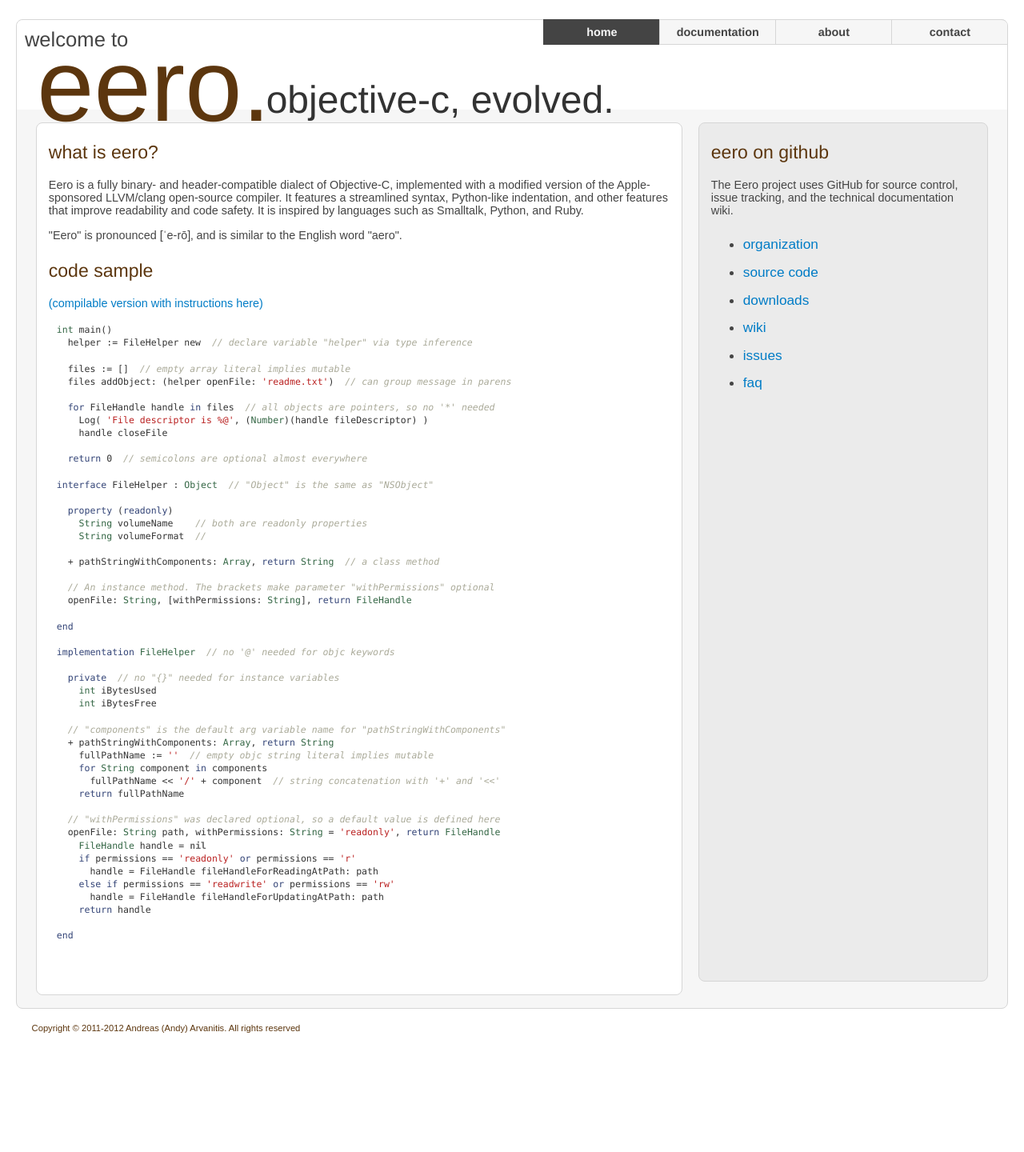
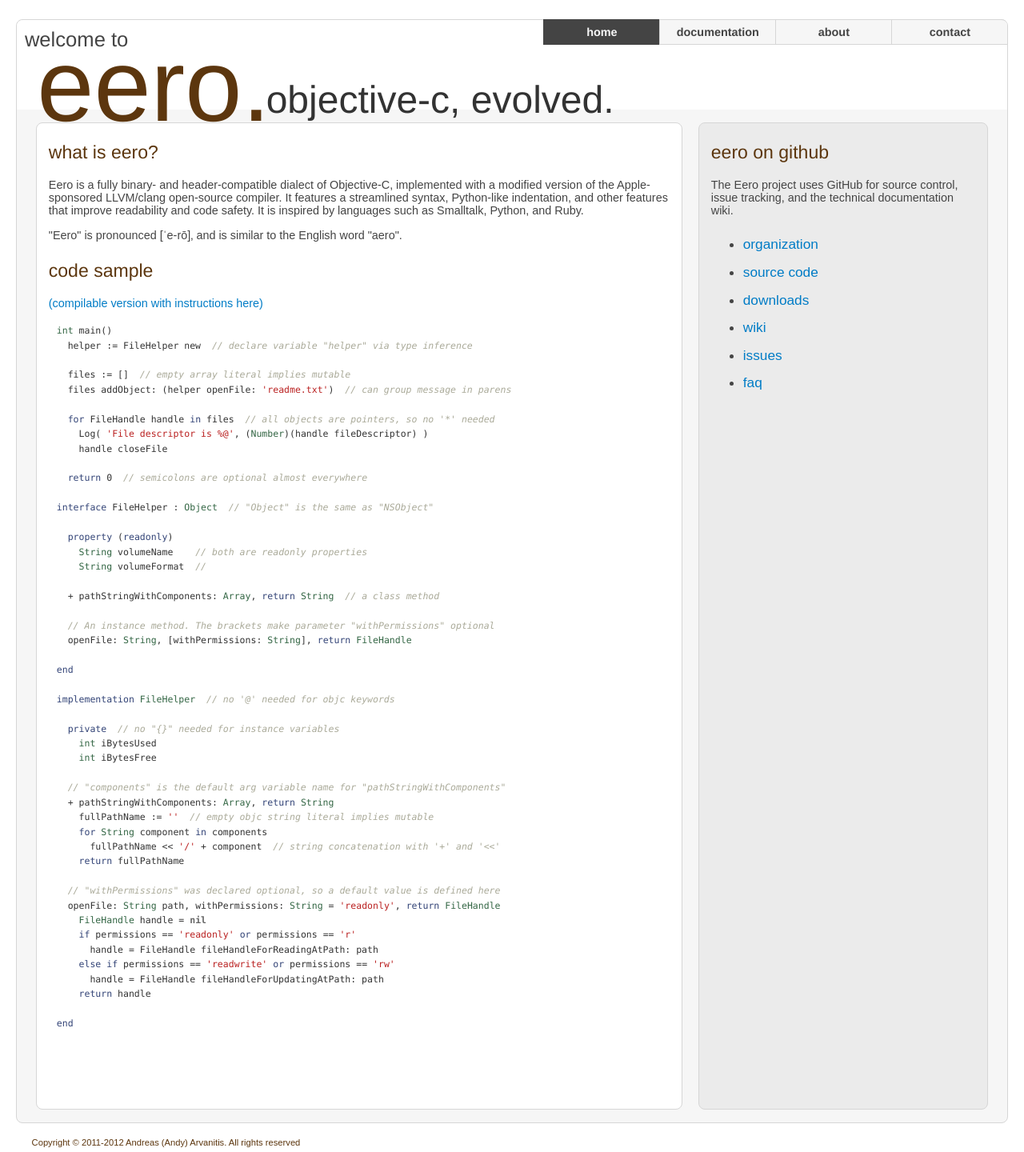
Before and after one commit to eerolanguage/eerolanguage.github.com, a Jekyll site: the page built from index.html, in a window 1280 px wide. Shown: the whole page at 80% size. Built offline with Jekyll 4.4.1, drawn with Linux system fonts in a browser that asks for light colours; some web fonts are replaced; before the commit the page ends 1297 px from its top, so only the background shows below that.

Commit message:
Adjust layouts for code

```diff
--- a/_includes/code-sample.html
+++ b/_includes/code-sample.html
@@ -46,5 +46,4 @@
     <span class="k">return</span> handle
 
 <span class="k">end</span>
-
 </pre>
--- a/css/default.css
+++ b/css/default.css
@@ -142,7 +142,7 @@
   top: 1em;
   bottom: 2em;
   padding-bottom: inherit;
-  min-height: 65em;
+  min-height: 75em;
 
   border: inherit;
   border-radius: 0.5em;
@@ -213,7 +213,7 @@
 pre {
   font-family: Menlo, Consolas, Monaco, "Liberation Mono", Courier, monospace;
   font-size: 0.8em;
-  line-height: 1.4;
+  line-height: 1.6;
   overflow: hidden;
   color: #333;
   background-color: #F8F8F8;
```
